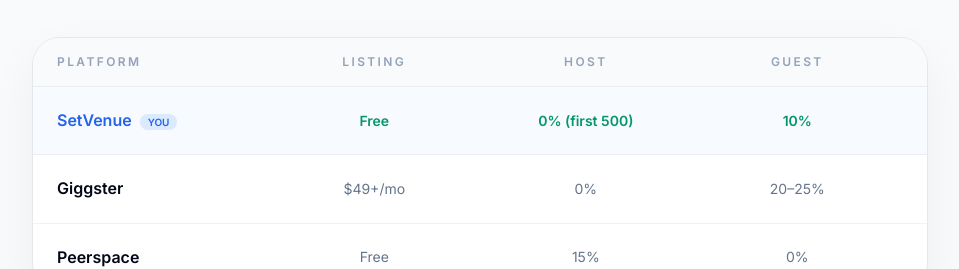
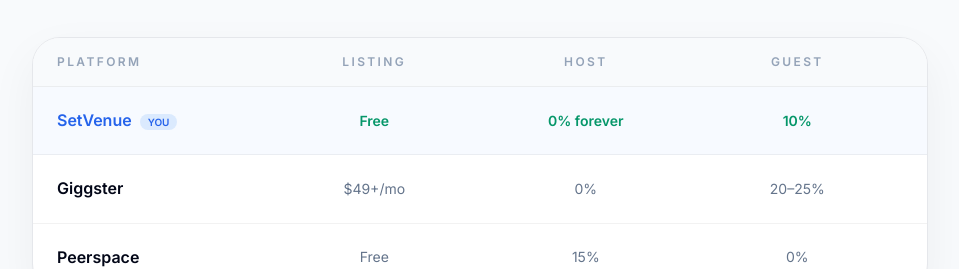
Before and after one commit to LISTINGAINOW/Set-ready, a Next.js app: page /free-listing in a window 1280 px wide. Shown: the part 1454-1723 px from the top of the page, without its empty margins (160-1119 px from the left). Built offline with nearby package versions, Linux system fonts and the light colour scheme.

Commit message:
fix: host fee to 0% forever

```diff
--- a/app/free-listing/page.tsx
+++ b/app/free-listing/page.tsx
@@ -39,7 +39,7 @@ const BENEFITS = [
 ];
 
 const COMPARISON = [
-  { platform: 'SetVenue', listingFee: 'Free', hostFee: '0% (first 500)', guestFee: '10%', highlight: true },
+  { platform: 'SetVenue', listingFee: 'Free', hostFee: '0% forever', guestFee: '10%', highlight: true },
   { platform: 'Giggster', listingFee: '$49+/mo', hostFee: '0%', guestFee: '20–25%', highlight: false },
   { platform: 'Peerspace', listingFee: 'Free', hostFee: '15%', guestFee: '0%', highlight: false },
 ];
```
